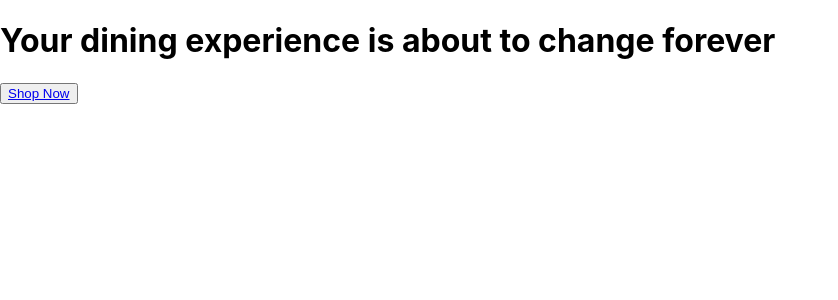
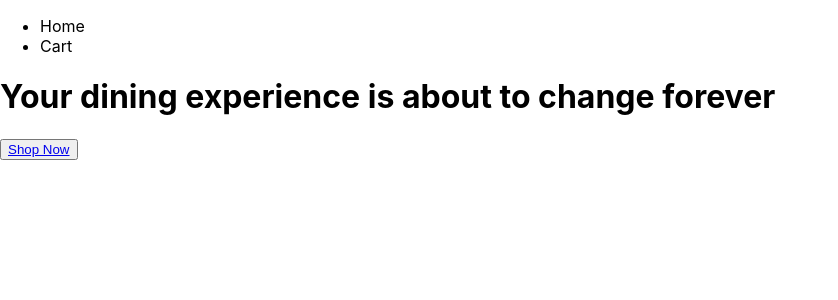
Before and after one commit to Zak-2005/shopping-cart, a React (Create React App) app: page / in a window 1280 px wide. Shown: the top 300 px of the page, without its empty margins (0-838 px from the left). Built offline with nearby package versions, Linux system fonts and the light colour scheme.

Commit message:
add NavBar text content

```diff
--- /dev/null
+++ b/src/components/NavBar.js
@@ -0,0 +1,16 @@
+import { Outlet } from "react-router-dom"
+
+const NavBar = () =>{
+    return (
+        <>
+        <nav>
+            <ul>
+                <li>Home</li>
+                <li>Cart</li>
+            </ul>
+        </nav>
+        <Outlet />
+        </>
+    )
+}
+export default NavBar
--- a/src/components/RouteSwitch.js
+++ b/src/components/RouteSwitch.js
@@ -1,12 +1,15 @@
 import { HashRouter,Route,Routes } from "react-router-dom";
 import Home from "./Home";
 import Shop from "./Shop";
+import NavBar from "./NavBar";
 const RouteSwitch = () =>{
     return (
         <HashRouter>
             <Routes>
+                <Route element={<NavBar />}>
                 <Route path="/" element={<Home />} />
                 <Route path="/shop" element={<Shop />} />
+                </Route>
             </Routes>
         </HashRouter>
     )
```
